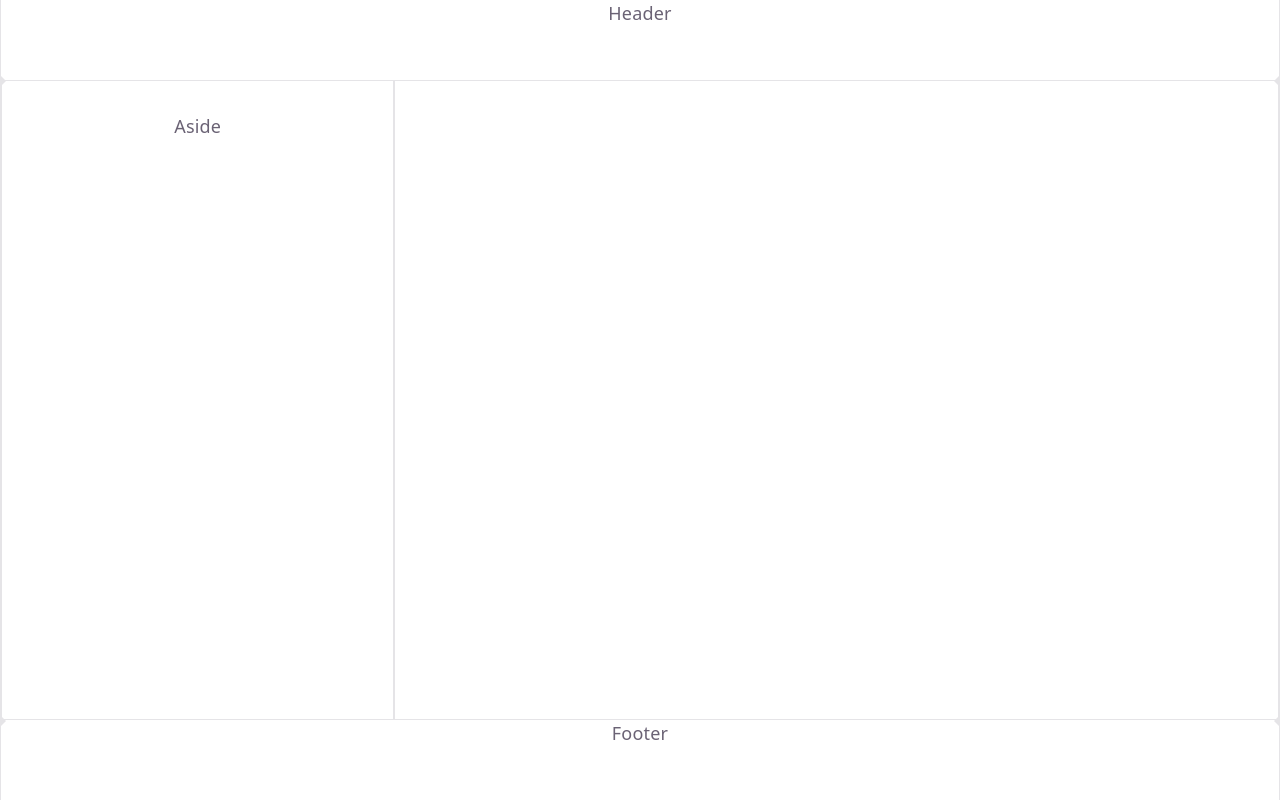
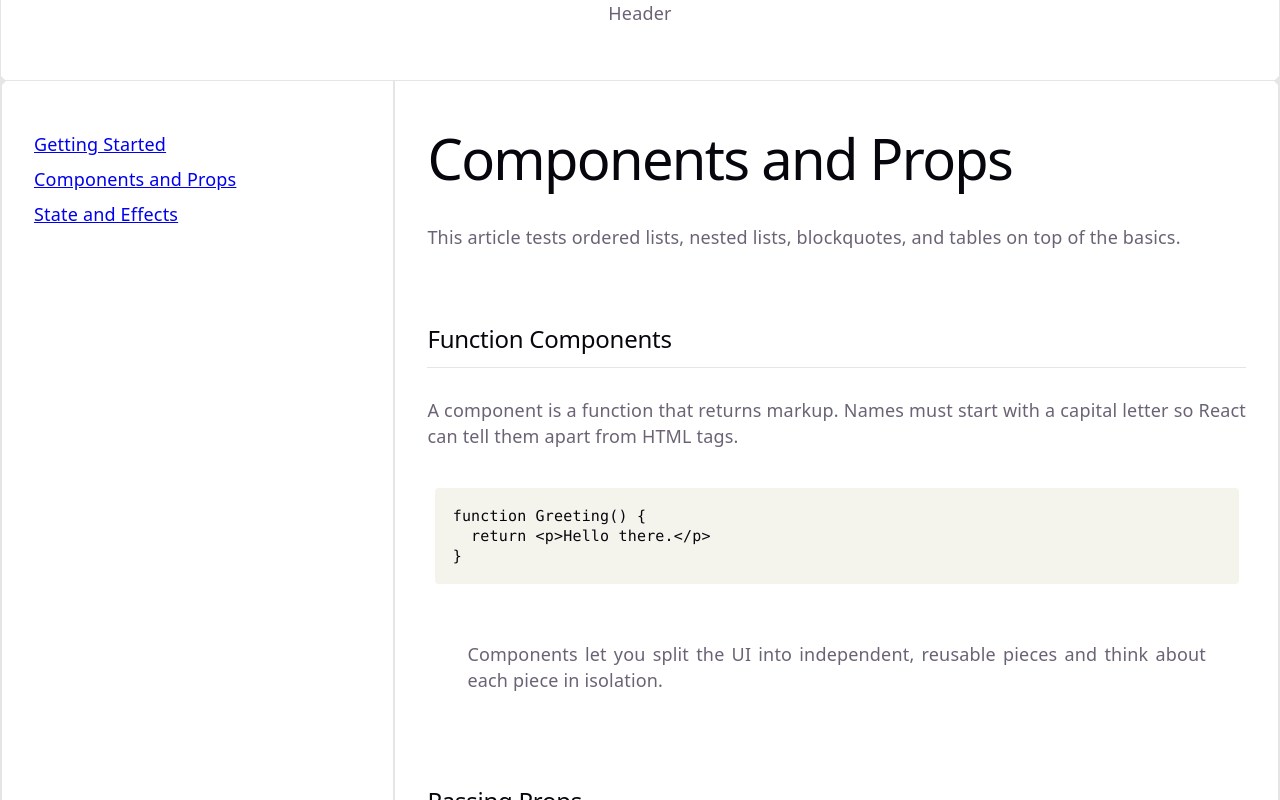
Before and after one commit to lfnvIFPR/site-extIII, a React (Vite) app: page /components-and-props in a window 1280 px wide. Shown: the top 800 px of the page. Built offline with nearby package versions, Linux system fonts and the light colour scheme.

Commit message:
Artigos de teste e componentes

```diff
--- a/src/Guia.tsx
+++ b/src/Guia.tsx
@@ -1,6 +1,8 @@
 import { Routes, Route, Navigate } from 'react-router';
 import { artigos } from './artigos';
 import './Guia.css'
+import Sidebar from './components/Sidebar';
+import Article from './components/Article';
 
 function Guia() {
 
@@ -9,11 +11,11 @@ function Guia() {
       <header>Header</header>
       <div className="ticks"></div>
       <div className="content">
-        <aside>Aside</aside>
+        <aside><Sidebar /></aside>
         <main>
           <Routes>
             <Route path="/" element={<Navigate to={`/${artigos[0].slug}`} replace />} />
-            <Route path="/:slug" element={""} />
+            <Route path="/:slug" element={<Article />} />
             <Route path="*" element={""} />
           </Routes>
         </main>
--- /dev/null
+++ b/src/components/Article.css
@@ -0,0 +1,26 @@
+article {
+    text-align: justify;
+    display: flex;
+    flex-direction: column;
+    gap: 2ch;
+
+    h2 {
+        margin-top: 4ch;
+        padding-bottom: 1ch;
+        border-bottom: 1px solid var(--border);
+    }
+
+    h3 {
+        margin-bottom: -1ch;
+    }
+
+    pre {
+        display: flex;
+        justify-content: center;
+
+        > code {
+            min-width: 768px;
+            padding: 1rem;
+        }
+    }
+}
--- /dev/null
+++ b/src/components/Article.tsx
@@ -0,0 +1,20 @@
+import { useParams } from "react-router";
+import { acharArtigo } from "../artigos";
+
+import './Article.css'
+
+const Erro = () => "Artigo inexistente";
+
+export default function Article() {
+    const slug = useParams().slug;
+    if (!slug) {
+        return '???'
+    }
+    const artigo = acharArtigo(slug);
+    const Content = !artigo ? Erro : artigo.Component
+
+    return <article>
+        <Content />
+    </article>
+
+}
--- /dev/null
+++ b/src/components/Sidebar.css
@@ -0,0 +1,12 @@
+ul {
+    text-align: left;
+    display: flex;
+    flex-direction: column;
+    gap: .5rem;
+    padding-left: 0;
+
+    li {
+        text-decoration: none;
+        list-style: none;
+    }
+}
--- /dev/null
+++ b/src/components/Sidebar.tsx
@@ -0,0 +1,17 @@
+import { NavLink } from "react-router";
+import { artigos } from "../artigos";
+
+import './Sidebar.css'
+
+export default function Sidebar() {
+    return (<ul>
+        {artigos.map(a => (
+            <li key={a.slug}>
+                <NavLink to={`/${a.slug}`}
+                    className={({ isActive }) => (isActive ? 'active' : undefined)}>
+                    {a.title}
+                </NavLink>
+            </li>
+        ))}
+    </ul>);
+}
--- a/vite.config.ts
+++ b/vite.config.ts
@@ -6,7 +6,7 @@ import remarkGfm from 'remark-gfm'
 import rehypeSlug from 'rehype-slug'
 
 // https://vite.dev/config/
-export default defineConfig({
+export default defineConfig(({command}) => ({
   plugins: [
     {enforce: 'pre', ...mdx(
       {remarkPlugins: [remarkGfm], rehypePlugins: [rehypeSlug]}
@@ -14,5 +14,5 @@ export default defineConfig({
     },
     react({ include: /\.(mdx|js|jsx|ts|tsx)$/ })
   ],
-  base: '/site-extIII/',
-})
+  base: command === 'build' ? '/site-extIII/' : '/',
+}))
```
Also changed, not shown: src/components/Lista.tsx (deleted).
